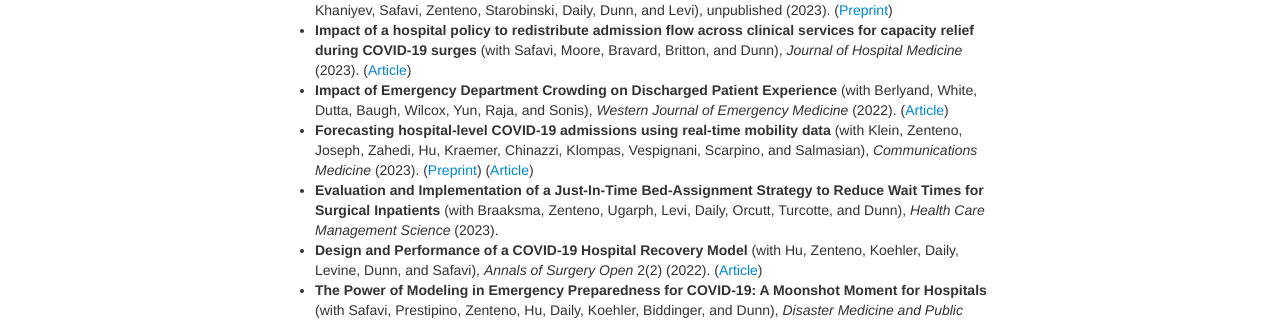
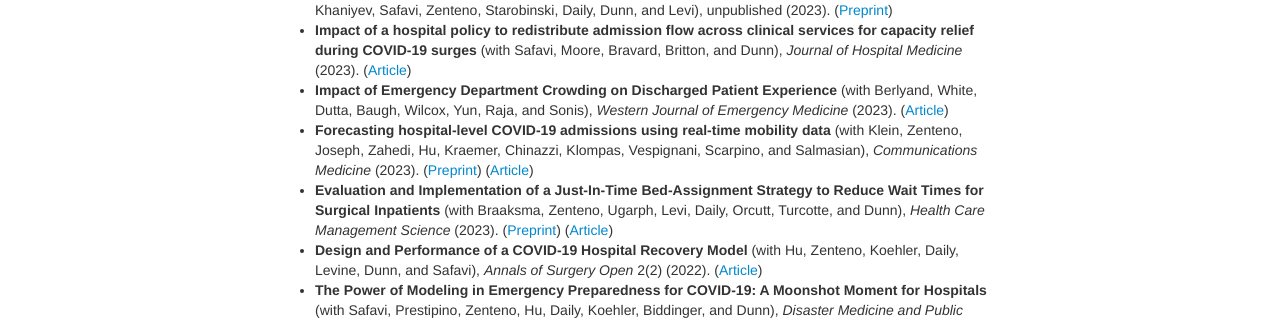
Before and after one commit to martincopenhaver/martincopenhaver.github.io, a Jekyll site: the page built from research.md, in a window 1280 px wide. Shown: the part 282-604 px from the top of the page. Built offline with Jekyll 4.4.1, drawn with Linux system fonts in a browser that asks for light colours.

Commit message:
Update research.md
add JIT paper

```diff
--- a/research.md
+++ b/research.md
@@ -11,9 +11,9 @@ description: Martin S. Copenhaver's research
 If you have any difficulty obtaining a copy of a paper of mine, please <a href="mailto:first initial and last name at mgh.harvard.edu">email me</a>. My papers (including some unpublished manuscripts), in roughly reverse chronological order, are as follows:
 * **A prescriptive optimization approach to identification of minimal barriers for surgical patients** (with Khaniyev, Safavi, Zenteno, Starobinski, Daily, Dunn, and Levi), unpublished (2023). ([Preprint](https://www.medrxiv.org/content/10.1101/2023.03.24.23287694v1.full.pdf))
 * **Impact of a hospital policy to redistribute admission flow across clinical services for capacity relief during COVID-19 surges** (with Safavi, Moore, Bravard, Britton, and Dunn), _Journal of Hospital Medicine_ (2023). ([Article](https://shmpublications.onlinelibrary.wiley.com/doi/10.1002/jhm.13058))
-* **Impact of Emergency Department Crowding on Discharged Patient Experience** (with Berlyand, White, Dutta, Baugh, Wilcox, Yun, Raja, and Sonis), _Western Journal of Emergency Medicine_ (2022). ([Article](https://escholarship.org/uc/item/5tw0n5sc))
+* **Impact of Emergency Department Crowding on Discharged Patient Experience** (with Berlyand, White, Dutta, Baugh, Wilcox, Yun, Raja, and Sonis), _Western Journal of Emergency Medicine_ (2023). ([Article](https://escholarship.org/uc/item/5tw0n5sc))
 * **Forecasting hospital-level COVID-19 admissions using real-time mobility data** (with Klein, Zenteno, Joseph, Zahedi, Hu, Kraemer, Chinazzi, Klompas, Vespignani, Scarpino, and Salmasian), _Communications Medicine_ (2023). ([Preprint](https://www.medrxiv.org/content/10.1101/2022.06.06.22275840)) ([Article](https://www.nature.com/articles/s43856-023-00253-5))
-* **Evaluation and Implementation of a Just-In-Time Bed-Assignment Strategy to Reduce Wait Times for Surgical Inpatients** (with Braaksma, Zenteno, Ugarph, Levi, Daily, Orcutt, Turcotte, and Dunn), _Health Care Management Science_  (2023).
+* **Evaluation and Implementation of a Just-In-Time Bed-Assignment Strategy to Reduce Wait Times for Surgical Inpatients** (with Braaksma, Zenteno, Ugarph, Levi, Daily, Orcutt, Turcotte, and Dunn), _Health Care Management Science_  (2023). ([Preprint](https://martincopenhaver.github.io/files/JIT_preprint.pdf)) ([Article](https://link.springer.com/article/10.1007/s10729-023-09638-3))
 * **Design and Performance of a COVID-19 Hospital Recovery Model** (with Hu, Zenteno, Koehler, Daily, Levine, Dunn, and Safavi), _Annals of Surgery Open_ 2(2) (2022). ([Article](https://journals.lww.com/aosopen/Fulltext/2021/06000/Design_and_Performance_of_a_COVID_19_Hospital.9.aspx))
 * **The Power of Modeling in Emergency Preparedness for COVID-19: A Moonshot Moment for Hospitals** (with Safavi, Prestipino, Zenteno, Hu, Daily, Koehler, Biddinger, and Dunn), _Disaster Medicine and Public Health Preparedness_ (2021). ([Article](https://doi.org/10.1017/dmp.2021.51))
 * **Development and validation of a machine learning model to aid discharge processes in surgical inpatients** (with Safavi, Khaniyev, Seelen, Zenteno, Zanger, Daily, Levi, and Dunn), _JAMA Network Open_ 2(12) (2019). ([Article](https://jamanetwork.com/journals/jamanetworkopen/fullarticle/2757372))
```
